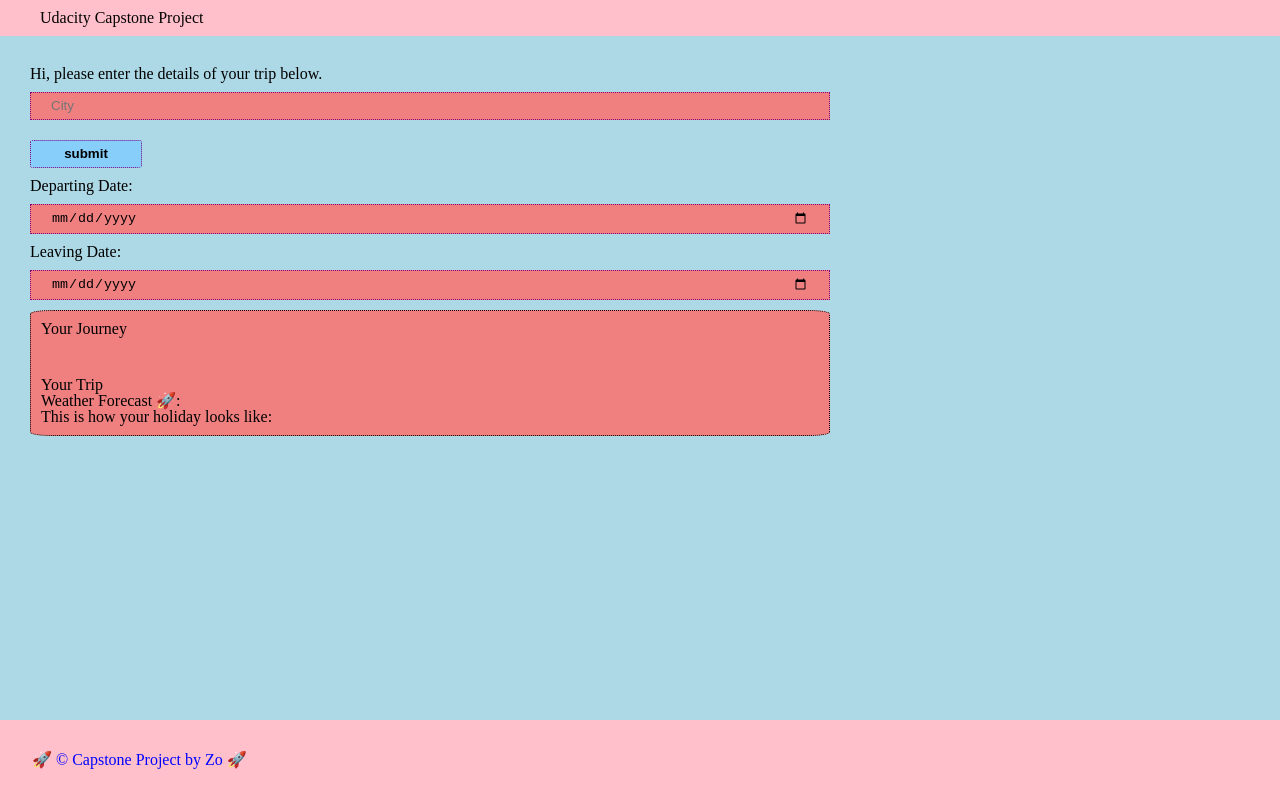
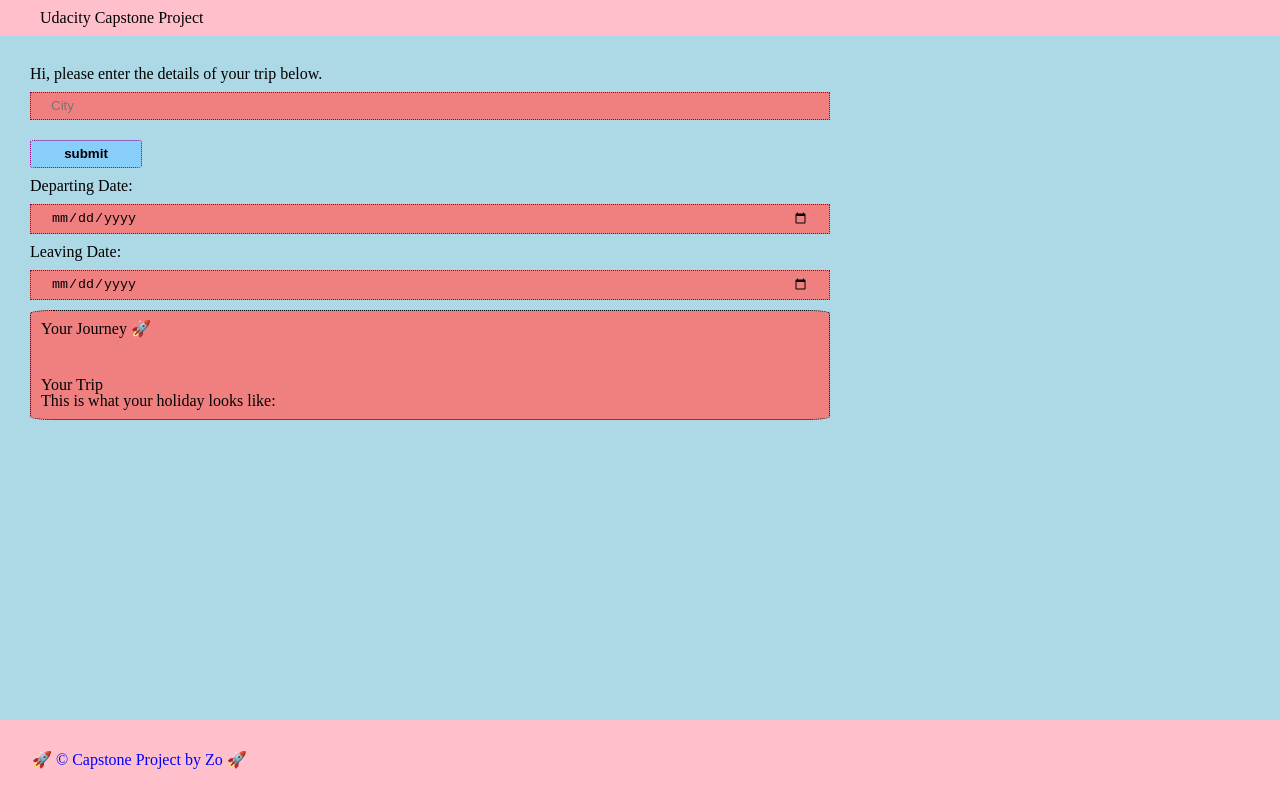
Before and after one commit to verymuchzuz/capstone, a website built with webpack: page src/client/views/index.html in a window 1280 px wide. Built offline with nearby package versions, Linux system fonts and the light colour scheme; a web font is replaced by a local one.

Commit message:
updating html

```diff
--- a/src/client/views/index.html
+++ b/src/client/views/index.html
@@ -33,14 +33,13 @@
         </form>
 
         <section id="results__section">
-            <h2>Your Journey</h2>
+            <h2>Your Journey &#128640</h2>
             <p id="user__input"></p>
             <h3>Your Trip</h3>
             <div id="your_trip_results">
                 <div id="results__section_city"></div>
-                <h4>Weather Forecast &#128640:</h4>
                 <div id="results__section_temp"></div>
-                <h4>This is how your holiday looks like:</h4>
+                <h4>This is what your holiday looks like:</h4>
                 <div id="results__section_image"></div>
 
             </div>
```
